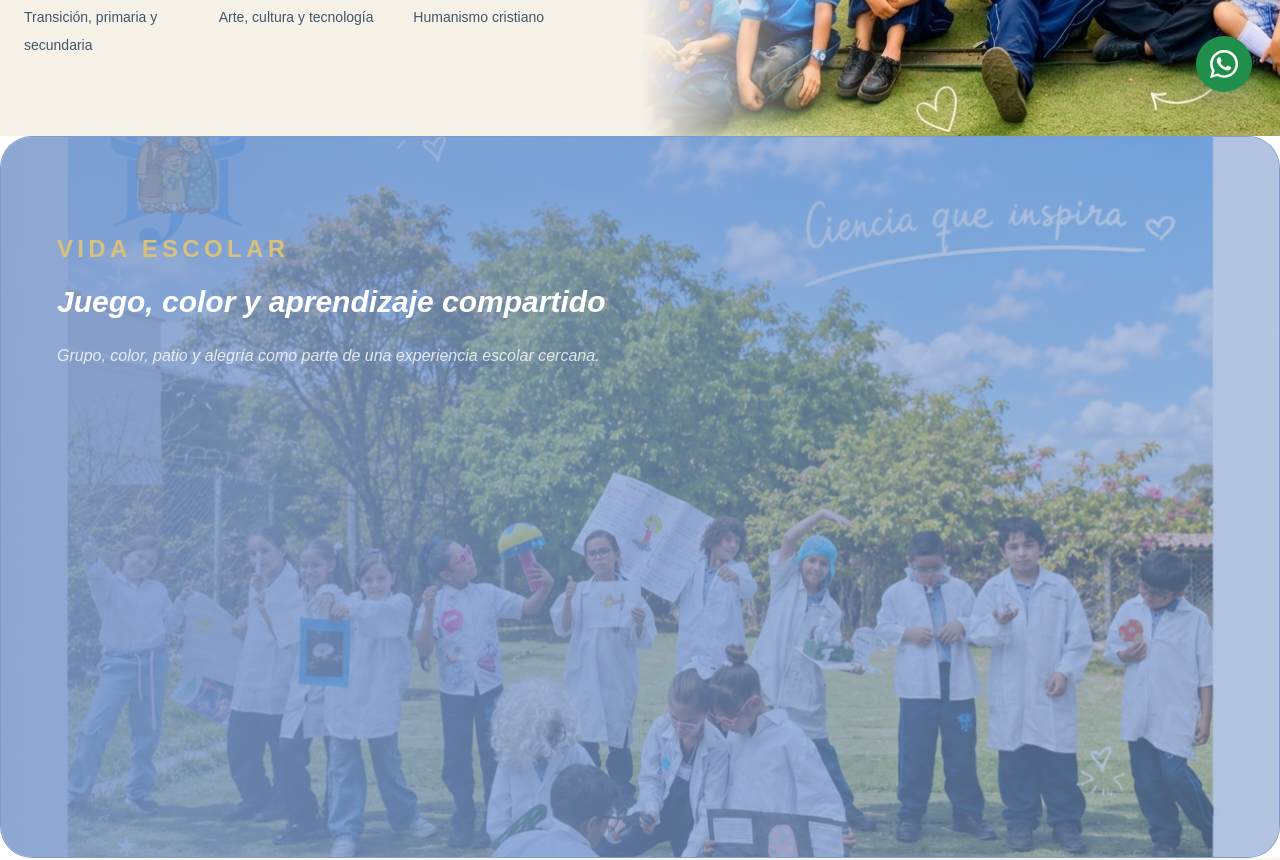
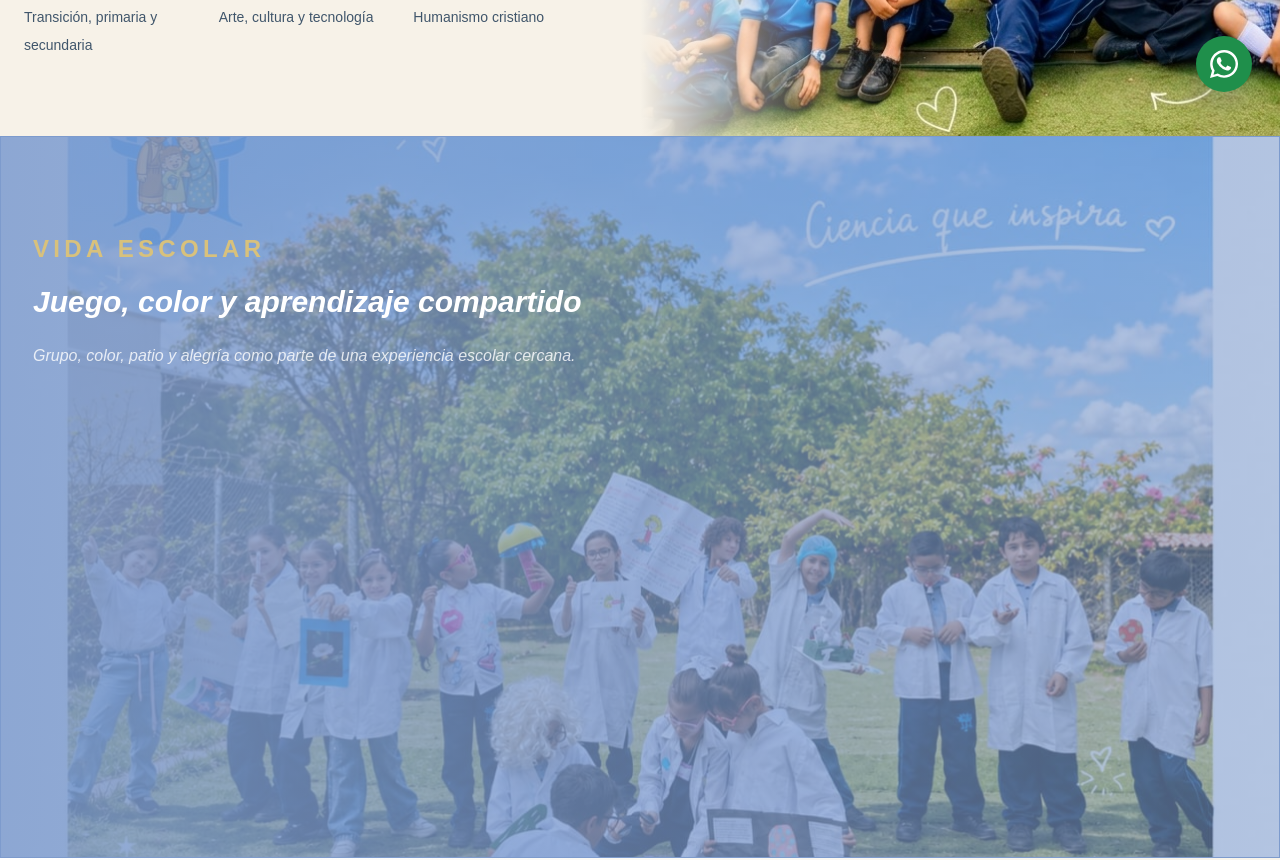
Before and after one commit to moralesandersonr-dev/fundacion-sagrada-familia, a Next.js app: page / in a window 1280 px wide. Shown: the part 680-1540 px from the top of the page. Built offline with nearby package versions, Linux system fonts and the light colour scheme; no server answers; a web font is replaced by a local one.

Commit message:
Update PhotoBanner.tsx

```diff
--- a/app/components/PhotoBanner.tsx
+++ b/app/components/PhotoBanner.tsx
@@ -14,7 +14,7 @@ type PhotoBannerProps = {
 export default function PhotoBanner({
   alt,
   kicker,
-  objectPosition = "object-[50%_2%]",
+  objectPosition = "object-[50%_-20%]",
   src,
   text,
   title,
@@ -26,7 +26,7 @@ export default function PhotoBanner({
 
   return (
     <section
-      className={`group relative mx-auto max-w-[1600px] px-4 md:px-6 min-h-[420px] overflow-hidden rounded-[32px] border border-[#7d9bcd]/10 bg-[#7d9bcd] ${
+      className={`group relative mx-auto w-full min-h-[420px] overflow-hidden border border-[#7d9bcd]/10 bg-[#7d9bcd] ${
         isFeatured ? "md:min-h-[820px]" : "md:min-h-[720px]"
       }`}
     >
```
